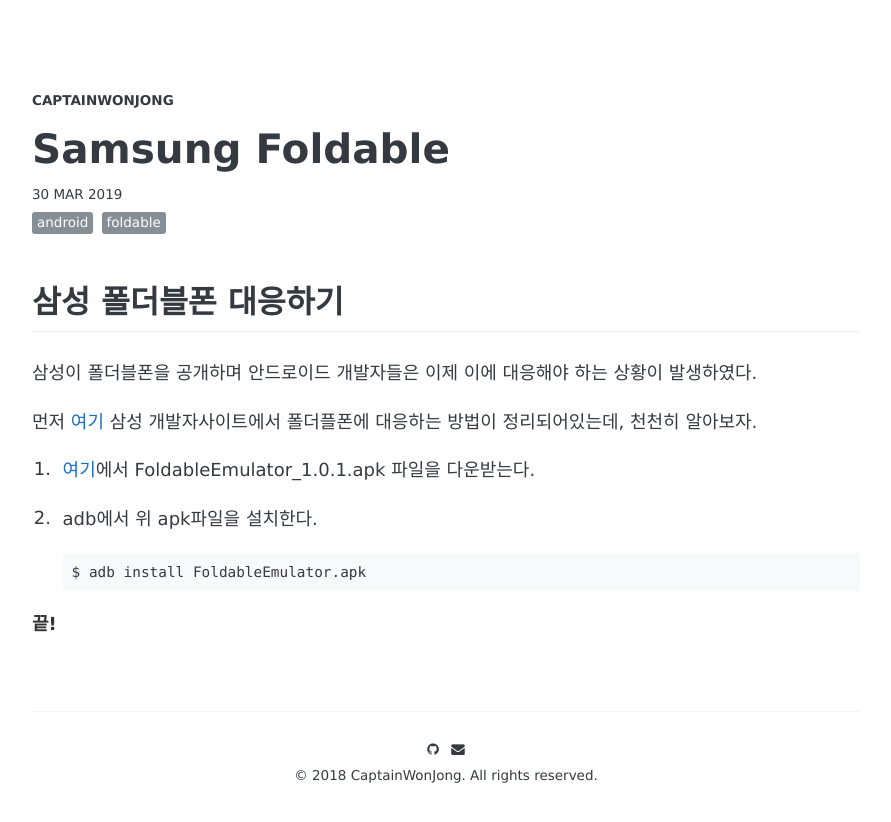
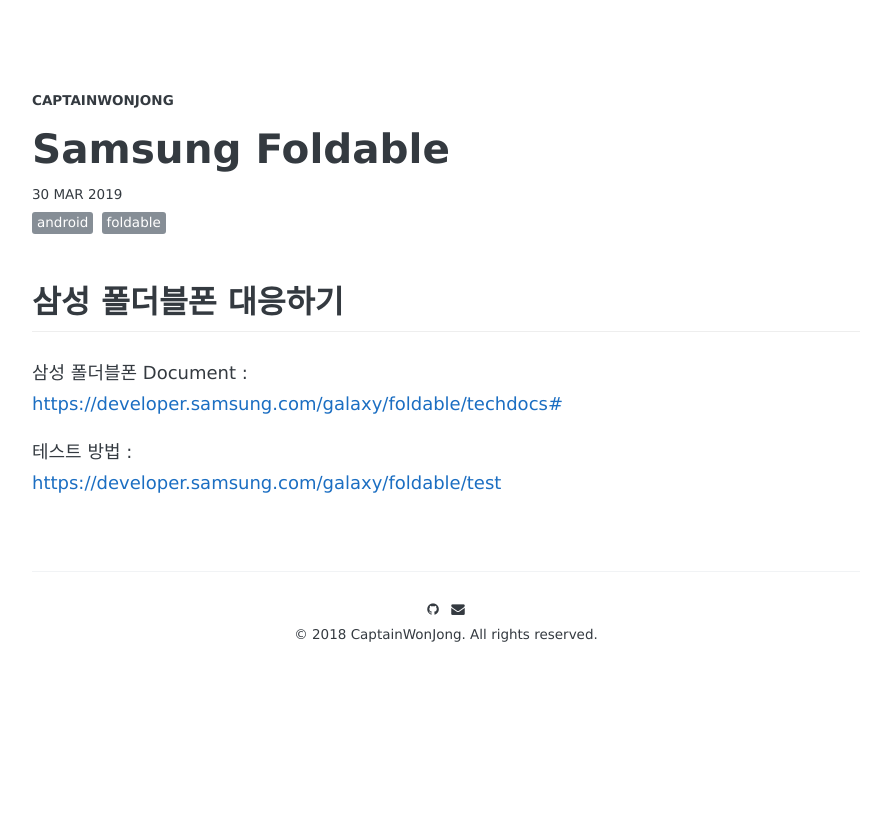
Before and after one commit to CaptainWonJong/CaptainWonJong.github.io, a Jekyll site: the page built from _posts/2019-03-22-Samsung foldable.md, in a window 1280 px wide. Shown: the top 822 px of the page, without its empty margins (194-1085 px from the left). Built offline with Jekyll 4.4.1, drawn with Linux system fonts in a browser that asks for light colours; some web fonts are replaced; comment, search, counter and statistics services are not loaded.

Commit message:
modify foldale

````diff
--- a/_posts/2019-03-22-Samsung foldable.md
+++ b/_posts/2019-03-22-Samsung foldable.md
@@ -10,15 +10,8 @@
 
 ## 삼성 폴더블폰 대응하기
 
-삼성이 폴더블폰을 공개하며 안드로이드 개발자들은 이제 이에 대응해야 하는 상황이 발생하였다.
+삼성 폴더블폰 Document :
+<https://developer.samsung.com/galaxy/foldable/techdocs#>
 
-먼저 [여기](https://developer.samsung.com/galaxy/foldable) 삼성 개발자사이트에서 폴더플폰에 대응하는 방법이 정리되어있는데, 천천히 알아보자.
-
-1. [여기](https://developer.samsung.com/galaxy/foldable)에서 FoldableEmulator_1.0.1.apk 파일을 다운받는다.
-
-2. adb에서 위 apk파일을 설치한다.
-```
-$ adb install FoldableEmulator.apk
-```
-
-**끝!**
+테스트 방법 :
+<https://developer.samsung.com/galaxy/foldable/test>
````
Also changed, not shown: 5 other files.
